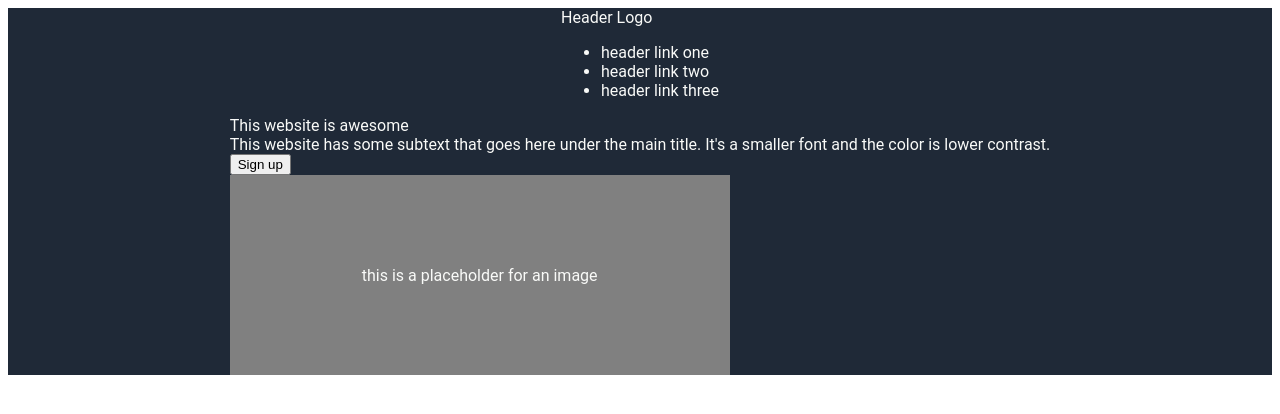
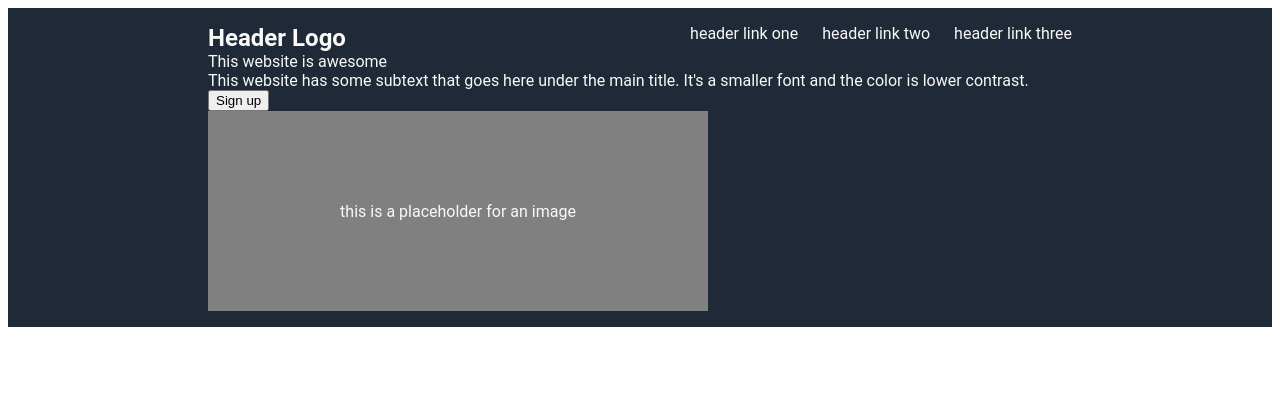
Before and after one commit to ViTran25/landing_page, a plain HTML site: page index.html in a window 1280 px wide. Drawn offline with Linux system fonts and the light colour scheme.

Commit message:
Change display and add styles to header section

```diff
--- a/styles.css
+++ b/styles.css
@@ -8,7 +8,7 @@ body {
     color: #F9FAF8;
     display: flex;
     flex-direction: column;
-    align-items: center;
+    padding: 16px 200px;
 }
 
 .hero-picture-container {
@@ -19,3 +19,21 @@ body {
     justify-content: center;
     align-items: center;
 }
+
+.header {
+    display: flex;
+    justify-content: space-between;
+}
+
+.header-links {
+    display: flex;
+    list-style: none;
+    margin: 0;
+    justify-content: space-between;
+    gap: 24px;
+}
+
+.logo {
+    font-size: 24px;
+    font-weight: bold;
+}
```
